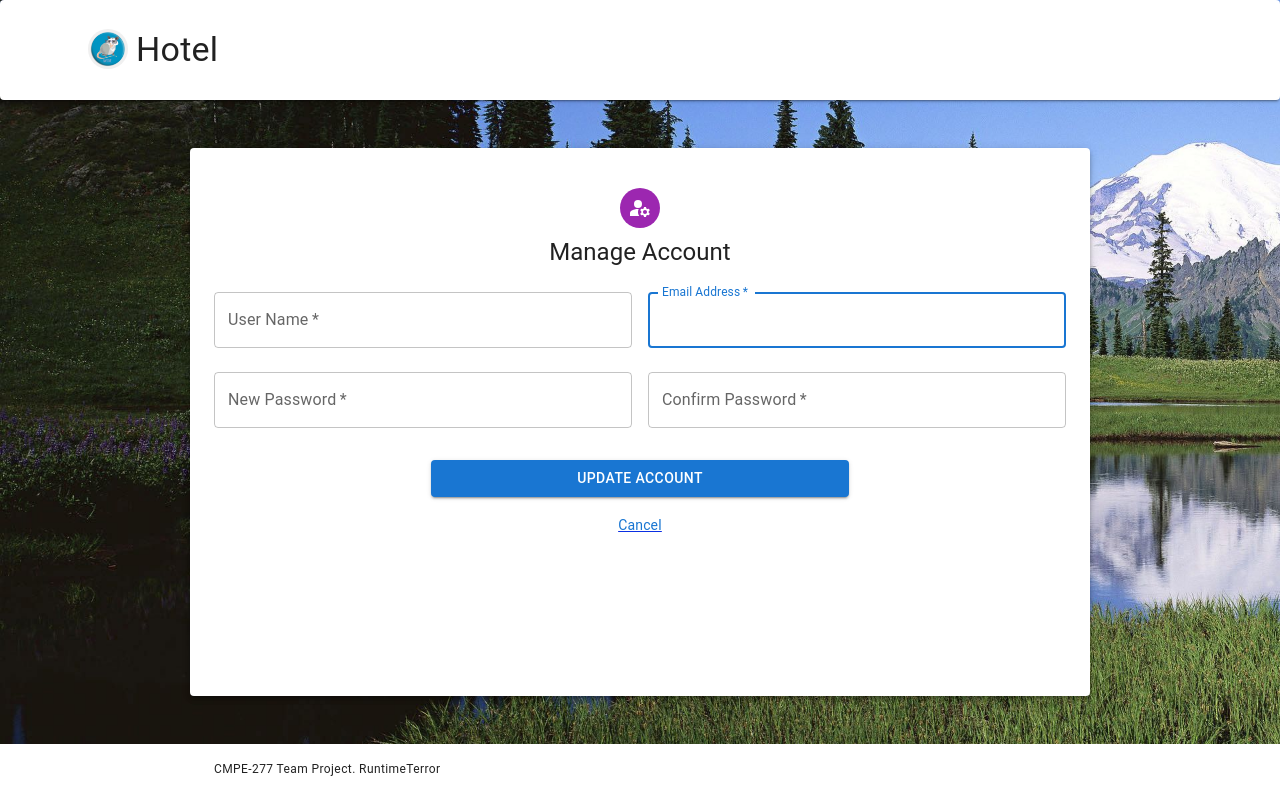
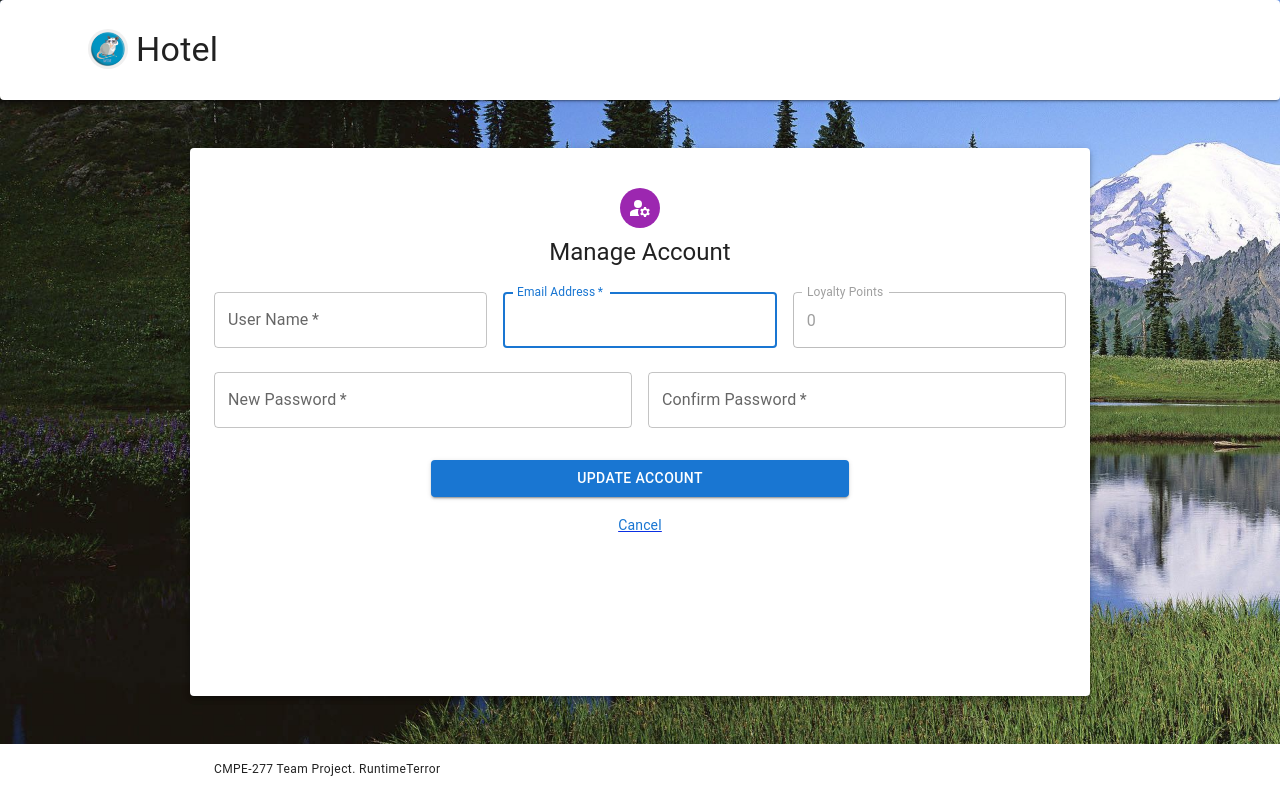
Before and after one commit to gopinathsjsu/team-project-runtimeterror, a React (Create React App) app in the folder hm-web/: page /manage-account in a window 1280 px wide. Built offline with nearby package versions, Linux system fonts and the light colour scheme; no server answers.

Commit message:
added loyalty

```diff
--- a/hm-web/src/Login/ManageAccount.js
+++ b/hm-web/src/Login/ManageAccount.js
@@ -14,11 +14,12 @@ import { Grid } from '@mui/material';
 import Backdrop from '@mui/material/Backdrop';
 import CircularProgress from '@mui/material/CircularProgress';
 import Snackbar from '../Common/Snackbar';
-import { updateAccount } from '../helpers/API';
+import { getUser, updateAccount } from '../helpers/API';
 import { useNavigate } from "react-router-dom";
 import Cookies from 'js-cookie';
 
 export default function SignUp() {
+  const [loyaltyPoints, setLoyaltyPoints] = React.useState(0)
   const [spinner, setSpinner] = React.useState(false)
   const [showSnackbar, setShowSnackbar] = React.useState(false)
   const [snackbarMessage, setSnackbarMessage] = React.useState()
@@ -27,6 +28,14 @@ export default function SignUp() {
   const closeSnackbar = () => {
     setShowSnackbar(false)
   }
+
+  React.useEffect(() => {
+    const fetchUserDetails = async () => {
+      const { data: { loyalty = 0 } = {} } = await getUser()
+      setLoyaltyPoints(loyalty)
+    }
+    fetchUserDetails()
+  }, [])
 
   const handleSubmit = async (event) => {
     event.preventDefault();
@@ -103,7 +112,7 @@ export default function SignUp() {
           </Typography>
           <Box component="form" onSubmit={handleSubmit} noValidate sx={{ mt: 1 }}>
             <Grid container justifyContent="center" columnSpacing={2} >
-              <Grid item xs={12} md={6} lg={6}>
+              <Grid item xs={12} md={4} lg={4}>
                 <TextField
                   margin="normal"
                   fullWidth
@@ -116,7 +125,7 @@ export default function SignUp() {
                   defaultValue={defaultName}
                 />
               </Grid>
-              <Grid item xs={12} md={6} lg={6}>
+              <Grid item xs={12} md={4} lg={4}>
                 <TextField
                   margin="normal"
                   required
@@ -127,6 +136,19 @@ export default function SignUp() {
                   autoComplete="email"
                   autoFocus
                   defaultValue={defaultEmail}
+                />
+              </Grid>
+              <Grid item xs={12} md={4} lg={4}>
+                <TextField
+                  margin="normal"
+                  fullWidth
+                  id="loyalty"
+                  label="Loyalty Points"
+                  name="username"
+                  autoComplete="name"
+                  autoFocus
+                  disabled
+                  defaultValue={loyaltyPoints}
                 />
               </Grid>
               <Grid item xs={12} md={6} lg={6}>
--- a/hm-web/src/helpers/API.js
+++ b/hm-web/src/helpers/API.js
@@ -19,6 +19,17 @@ export async function registerUser(username, email, password) {
   return await hotelManagementAPI.post(`/api/user/signup`, {
     username, email, password, role: ["user"]
   })
+}
+
+export async function getUser() {
+  const userId = Cookies.get('userId')
+  const token = Cookies.get('accessToken')
+  if (isEmpty(token))
+    throw "user not authorized"
+  const config = {
+    headers: { Authorization: `Bearer ${token}` }
+  };
+  return await hotelManagementAPI.get(`/api/user/${userId}`, config)
 }
 
 export async function updateAccount(username, email, password) {
```
